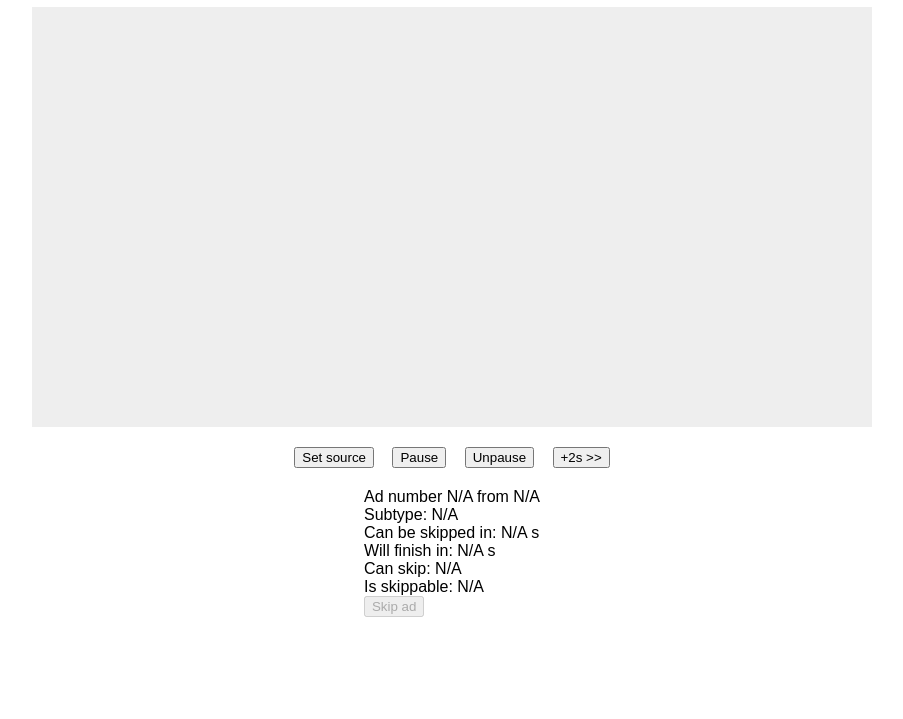
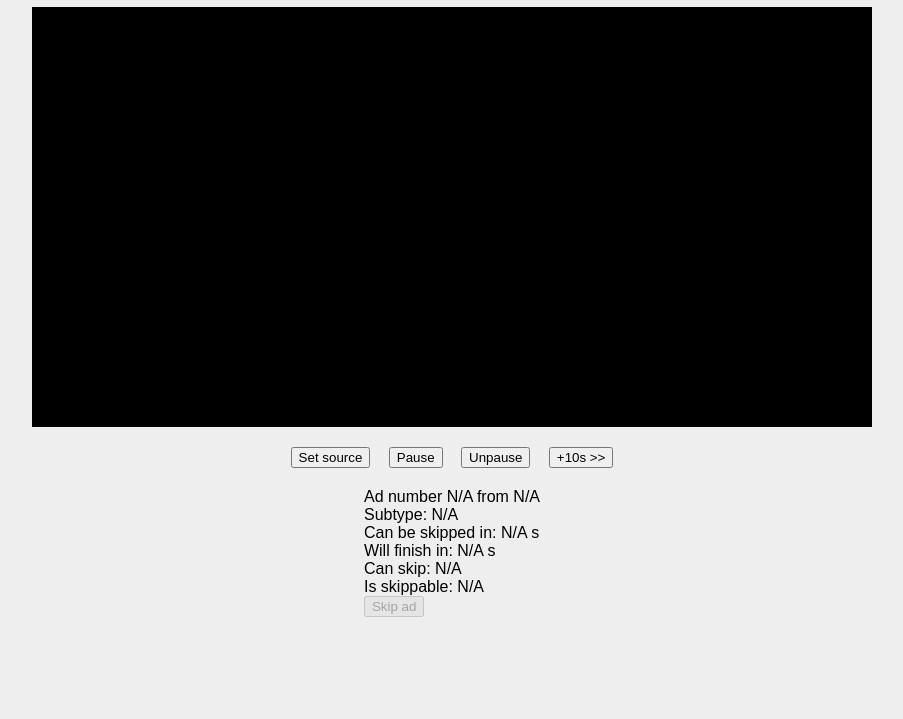
Before and after one commit to tiv-io/ads-js-example, a website: page src/index.html in a window 1280 px wide. Shown: the part 81-800 px from the top of the page, without its empty margins (188-1091 px from the left). Drawn offline with Linux system fonts and the light colour scheme.

Commit message:
small UI changes

```diff
--- a/src/index.html
+++ b/src/index.html
@@ -9,7 +9,7 @@
         <title>Player wrapper example (sdk-js)</title>
     </head>
 
-    <body>
+    <body style="background-color: #eeeeee;">
         <div style="
             display: flex;
             flex-direction: column;
@@ -20,14 +20,14 @@
             <h1>Tivio player wrapper example</h1>
             <video
                 style="
-                    background-color: #eeeeee;
+                    background-color: black;
                     height: 420px;"
             ></video>
             <div>
                 <button style="margin: 20px 7px; cursor: pointer;" onClick="setSourceTivio()">Set source</button>
                 <button style="margin: 20px 7px; cursor: pointer;" onClick="pauseVideo()">Pause</button>
                 <button style="margin: 20px 7px; cursor: pointer;" onClick="unpauseVideo()">Unpause</button>
-                <button style="margin: 20px 7px; cursor: pointer;" onClick="jumpForward()">+2s >></button>
+                <button style="margin: 20px 7px; cursor: pointer;" onClick="jumpForward()">+10s >></button>
             </div>
             <div>
                 <div>Ad number <span id="order">N/A</span> from <span id="totalCount">N/A</span></div>
--- a/src/index.ts
+++ b/src/index.ts
@@ -238,7 +238,7 @@ window.pauseVideo = () => {
 
 // @ts-ignore
 window.jumpForward = () => {
-    const ms = Number(videoElement?.currentTime) * 1000 + 2000
+    const ms = Number(videoElement?.currentTime) * 1000 + 10000
     console.log(`onClick: seeking to ${ms}`)
     playerImplementation.seekTo(ms)
 }
```
